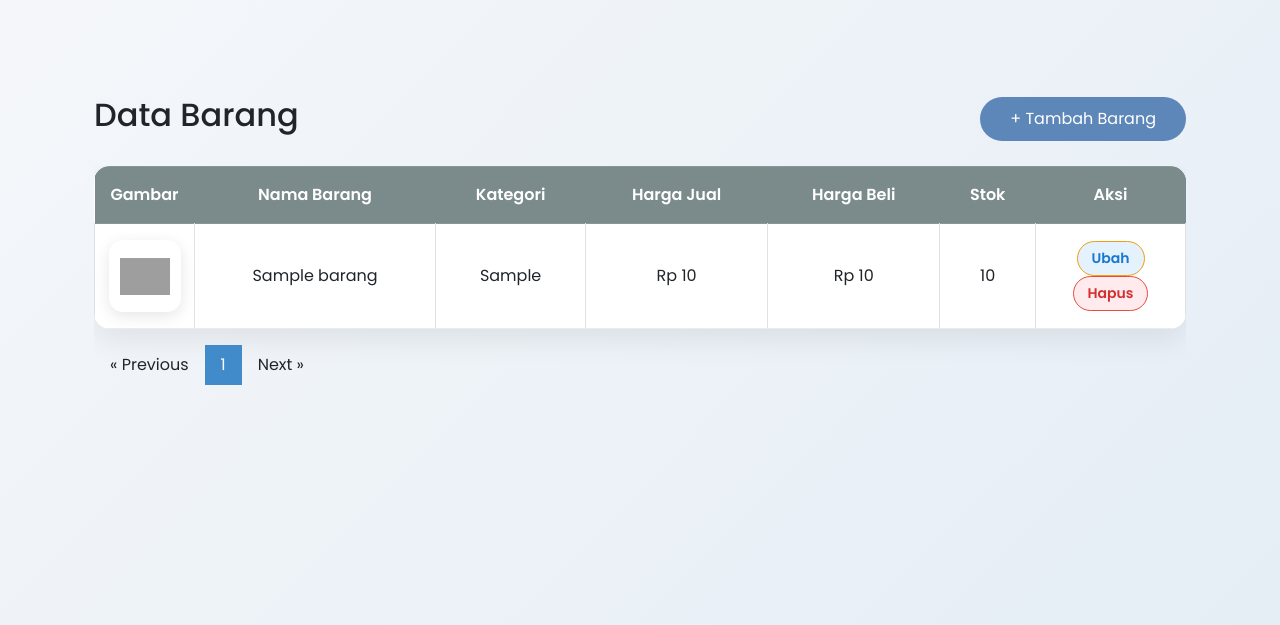
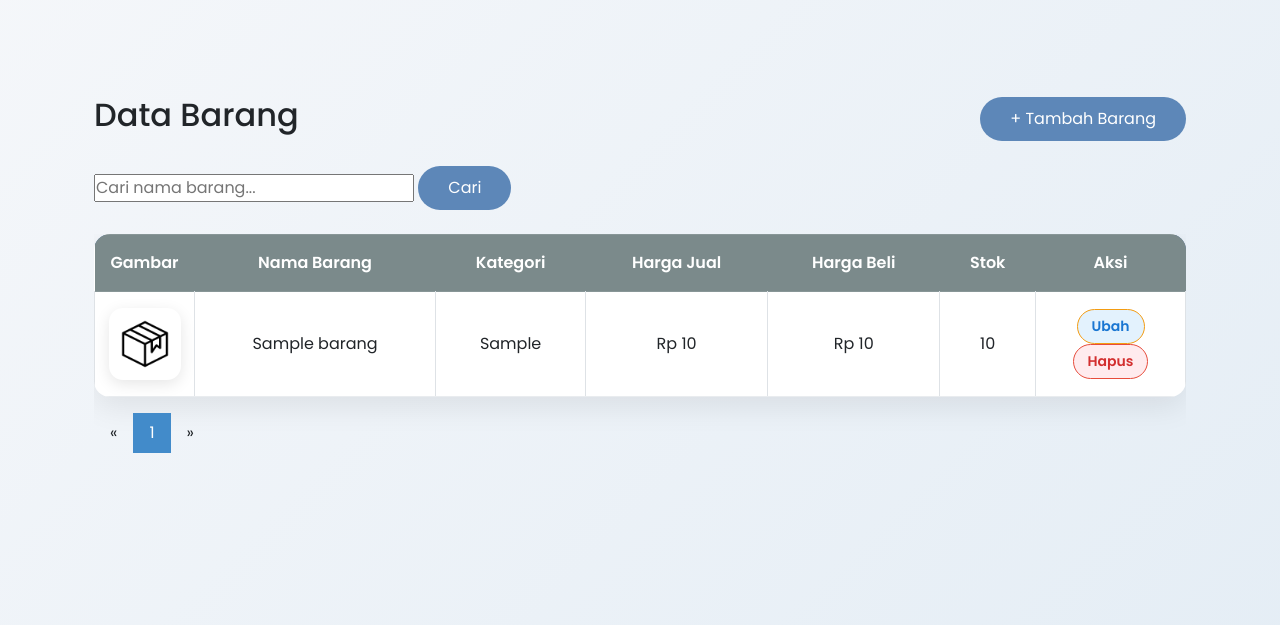
Before and after one commit to laLafid/Lab13Web, a PHP site: page /webpro14/artikel/home in a window 1280 px wide. Shown: the part 72-697 px from the top of the page. Run offline with PHP 8.4, Linux system fonts and the light colour scheme; the visitor is signed in with stand-in values (Sample User, id 1); tables that the repository leaves empty or names only in its code hold one stand-in row (values such as "Sample post"); some libraries are stand-ins or nearby versions; grey boxes are pictures that could not be loaded.

Commit message:
modified:   .htaccess 	modified:   README.md 	modified:   class/db.php 	new file:   gambar/ada.gif 	modified:   gambar/file.png 	deleted:    gambar/hp_samsung.jpg 	new file:   gambar/no-image.png 	modified:   module/artikel/home.php 	modified:   module/artikel/tambah.php

```diff
--- a/class/db.php
+++ b/class/db.php
@@ -43,6 +43,7 @@ class Database {
 
     public function getAll($table, $where = null) {
         if ($where) $where = " WHERE " . $where;
+
         $sql = "SELECT * FROM " . $table . $where;
         $sql_count = "SELECT COUNT(*) FROM " . $table . $where;
         if(isset($sql_where)) {
@@ -55,7 +56,7 @@ class Database {
             $row_count = $result_count->fetch_row();
             $count = $row_count[0];
         }
-        $per_page = 1;
+        $per_page = 10;
         $num_page = ceil($count / $per_page);
         $limit = $per_page;
 
--- a/module/artikel/home.php
+++ b/module/artikel/home.php
@@ -1,7 +1,14 @@
 <?php
 require_once __DIR__ . '/../../class/db.php'; // path ke class/db.php
 $db = new Database();
-$b = $db->getAll('data_barang');
+
+$q = ''; // untukny pencarian
+if (isset($_GET['submit']) && !empty($_GET['q'])) {
+    $q = $_GET['q'];
+    $sql_where = "nama LIKE '{$q}%'";
+} else{ $sql_where=null;}
+
+$b = $db->getAll('data_barang', $sql_where);
 $barang = $b['data'];
 $num_page = $b['num_page'];
 ?>
@@ -13,6 +20,11 @@ $num_page = $b['num_page'];
             + Tambah Barang
         </a>
     </div>
+
+    <form action="" method="GET" class="mb-4">
+        <input type="text" name="q" value="<?= htmlspecialchars($q) ?>" placeholder="Cari nama barang...">
+        <button type="submit" name="submit" class="btn btn-primary">Cari</button>
+    </form>
 
     <div class="table-responsive">
         <table class="table table-bordered table-hover align-middle">
@@ -36,7 +48,7 @@ $num_page = $b['num_page'];
                                     <img src="<?= BASE_URL ?>gambar/<?= basename($b['gambar']) ?>"
                                          width="80" class="img-thumbnail">
                                 <?php else: ?>
-                                    <img src="<?= BASE_URL ?>gambar/no-image.jpg" width="80" class="img-thumbnail">
+                                    <img src="<?= BASE_URL ?>gambar/no-image.png" width="80" class="img-thumbnail">
                                 <?php endif; ?>
                             </td>
                             <td><?= htmlspecialchars($b['nama']) ?></td>
@@ -67,14 +79,16 @@ $num_page = $b['num_page'];
         <ul class="pagination">
         <?php
         $page = isset($_GET['page']) ? (int)$_GET['page'] : 1;
+        $que = !empty($q) ? "&q=$q&submit=1" : "";
 
         if ($page > 1) {
             $prev = $page - 1;
             $prev_link = "?page={$prev}" . (!empty($q) ? "&q={$q}" : "");
-            echo "<li><a href='{$prev_link}'>&laquo; Previous</a></li>";
+            echo "<li><a href='{$prev_link}'>&laquo; </a></li>";
         } else {
-            echo "<li class='disabled'><a>&laquo; Previous</a></li>";
+            echo "<li class='disabled'><a>&laquo; </a></li>";
         }
+
 
         for ($i=1; $i <= $num_page; $i++) {
             $link = "?page={$i}";
@@ -86,9 +100,9 @@ $num_page = $b['num_page'];
         if ($page < $num_page) {
             $next = $page + 1;
             $next_link = "?page={$next}" . (!empty($q) ? "&q={$q}" : "");
-            echo "<li><a href='{$next_link}'>Next &raquo;</a></li>";
+            echo "<li><a href='{$next_link}'> &raquo;</a></li>";
         } else {
-            echo "<li class='disabled'><a>Next &raquo;</a></li>";
+            echo "<li class='disabled'><a> &raquo;</a></li>";
         }
         ?>
         </ul>
--- a/module/artikel/tambah.php
+++ b/module/artikel/tambah.php
@@ -35,7 +35,9 @@ if ($_POST) {
     $form->addField("kategori", "Kategori", "select", '', [
         "Komputer" => "Komputer",
         "Elektronik" => "Elektronik",
-        "Hand Phone" => "Hand Phone"
+        "HandPhone" => "HandPhone",
+        "Tablet" => "Tablet",
+        "Aksesoris" => "Aksesoris"
     ]);
     $form->addField("harga_jual", "Harga Jual", "number");
     $form->addField("harga_beli", "Harga Beli", "number");
```
Also changed, not shown: .htaccess, README.md, gambar/file.png, gambar/hp_samsung.jpg (deleted), gambar/no-image.png (added), 1 other file.
